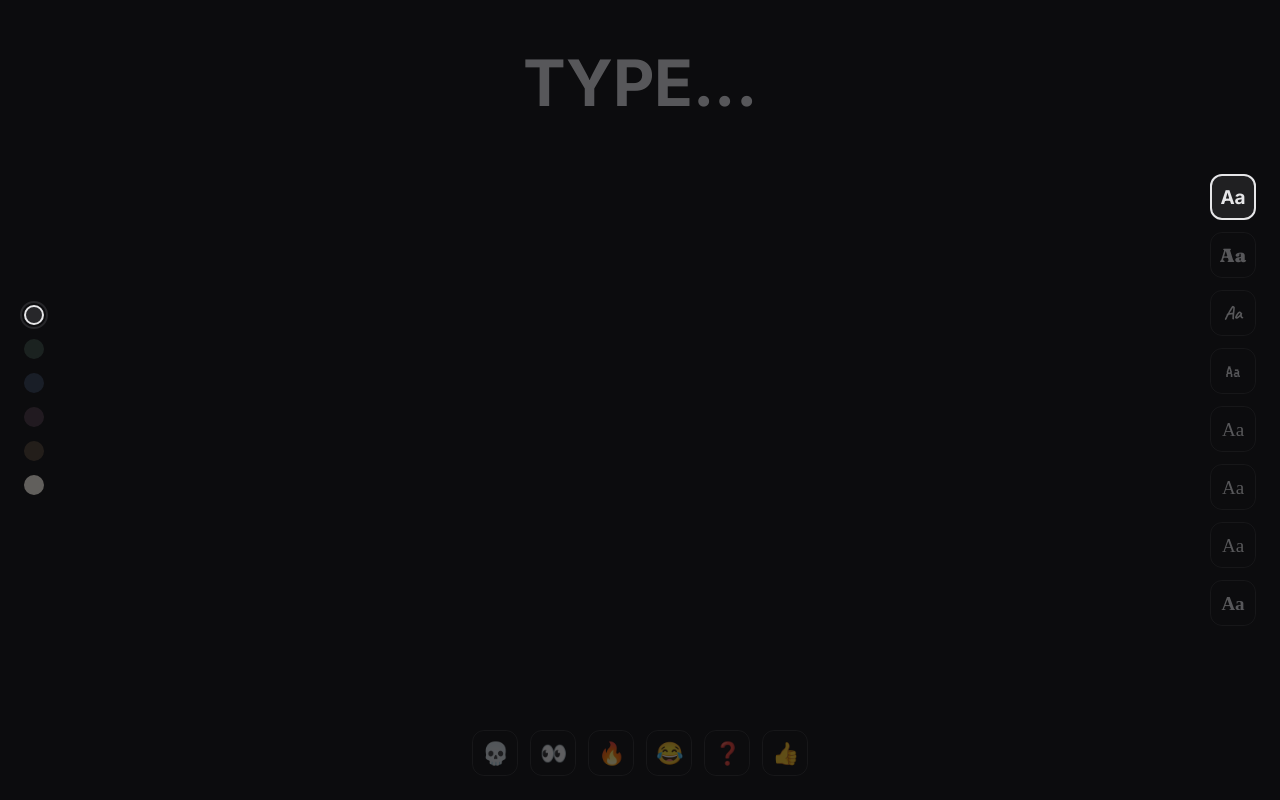
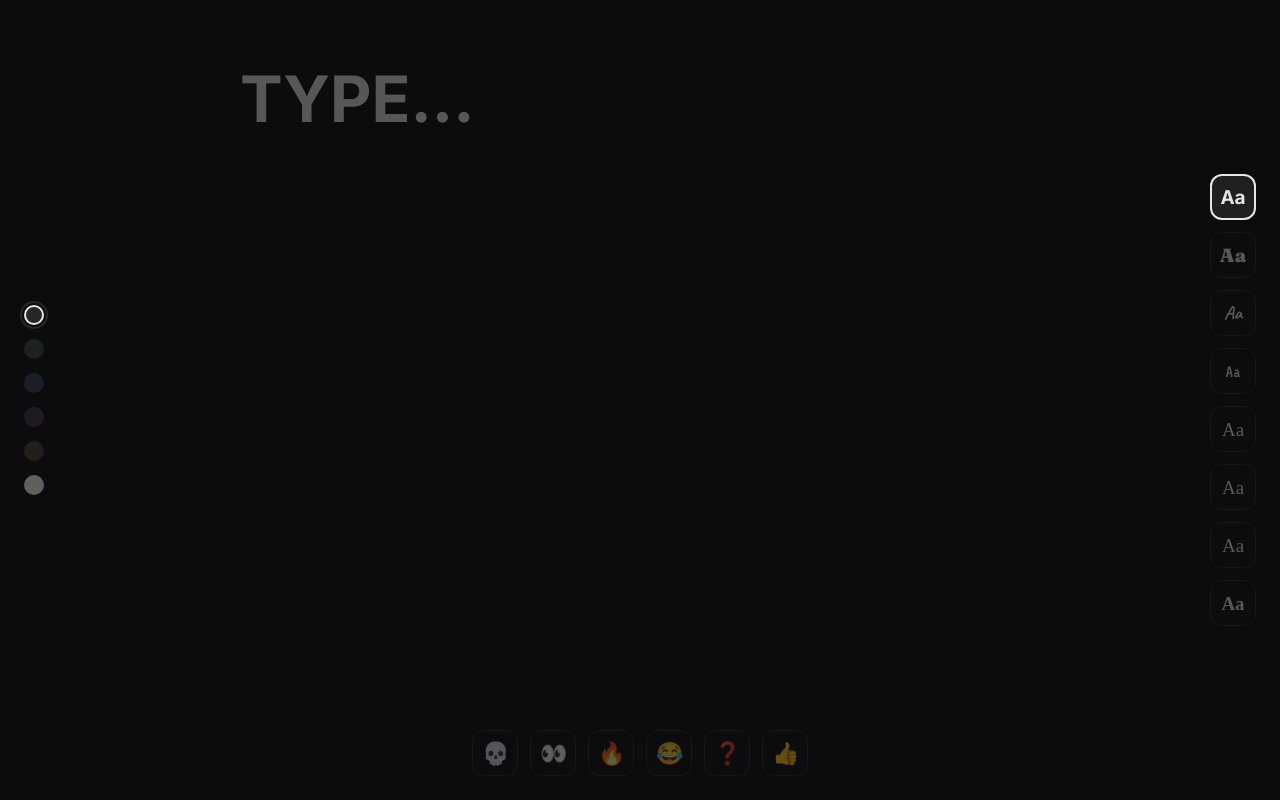
Before and after one commit to Herobread/large-text, a React (Vite) app: page / in a window 1280 px wide. Built offline with nearby package versions, Linux system fonts and the light colour scheme; a web font is replaced by a local one.

Commit message:
animation

```diff
--- a/src/AnimatedTextDisplay.tsx
+++ b/src/AnimatedTextDisplay.tsx
@@ -1,36 +1,46 @@
-import { useEffect } from "react";
+import { useEffect, useState } from "react";
 
 interface AnimatedTextDisplayProps {
   text: string;
 }
 
 export function AnimatedTextDisplay({ text }: AnimatedTextDisplayProps) {
+  const [isPaused, setIsPaused] = useState(false);
+
   useEffect(() => {
-    if (!document.querySelector("style[data-text-anim]")) {
+    setIsPaused(false);
+    const timer = setTimeout(() => {
+      setIsPaused(true);
+    }, 600);
+
+    return () => clearTimeout(timer);
+  }, [text]);
+
+  useEffect(() => {
+    if (!document.querySelector("style[data-word-anim]")) {
       const style = document.createElement("style");
-      style.dataset.textAnim = "true";
+      style.dataset.wordAnim = "true";
       style.textContent = `
-        @keyframes charPop {
+        @keyframes wordLockIn {
           0% {
-            opacity: 0;
-            transform: translateY(16px) scale(0.7) rotate(-4deg);
-            filter: blur(4px);
-          }
-          65% {
-            opacity: 1;
-            transform: translateY(-2px) scale(1.05) rotate(1deg);
-            filter: blur(0);
+            opacity: 0.45;
+            filter: blur(1px);
           }
           100% {
             opacity: 1;
-            transform: translateY(0) scale(1) rotate(0deg);
+            filter: blur(0);
           }
         }
 
-        .anim-char {
-          display: inline-block;
-          animation: charPop 0.22s cubic-bezier(0.175, 0.885, 0.32, 1.275) both;
-          will-change: transform, opacity;
+        .word-locked {
+          display: inline;
+          animation: wordLockIn 0.12s ease-out forwards;
+        }
+
+        .word-active {
+          display: inline;
+          opacity: 0.45;
+          transition: opacity 0.1s ease;
         }
       `;
       document.head.appendChild(style);
@@ -38,19 +48,26 @@ export function AnimatedTextDisplay({ text }: AnimatedTextDisplayProps) {
   }, []);
 
   const displayText = text || "TYPE...";
+  // Split on whitespace boundaries while preserving whitespace sequences exactly
+  const tokens = displayText.match(/\S+|\s+/g) || [];
 
   return (
     <>
-      {displayText.split("").map((char, index) => {
-        if (char === "\n") {
-          return <br key={index} />;
+      {tokens.map((token, index) => {
+        // Render whitespace verbatim to preserve exact word-wrap parity with the textarea
+        if (/^\s+$/.test(token)) {
+          return token;
         }
-        if (char === " ") {
-          return <span key={index}>&nbsp;</span>;
-        }
+
+        const isLastToken = index === tokens.length - 1;
+        const isActive = isLastToken && !isPaused;
+
         return (
-          <span key={`${char}-${index}`} className="anim-char">
-            {char}
+          <span
+            key={`${index}-${token}`}
+            className={isActive ? "word-active" : "word-locked"}
+          >
+            {token}
           </span>
         );
       })}
--- a/src/App.tsx
+++ b/src/App.tsx
@@ -63,7 +63,6 @@ export default function App() {
       *, *::before, *::after { box-sizing: border-box; }
       html, body, #root { margin: 0; padding: 0; width: 100%; height: 100%; overflow: hidden; }
 
-      /* Only reveal foreground text when highlighted */
       textarea::selection {
         background-color: ${theme.text}33;
         color: ${theme.text} !important;
@@ -86,24 +85,27 @@ export default function App() {
     setHasSelection(target.selectionStart !== target.selectionEnd);
   };
 
-  // THE FIX: Both layers share the exact same box model and typography
+  // Centered island capped at 800px, text left-aligned inside
   const sharedTextStyles: React.CSSProperties = {
     position: "absolute",
-    inset: "48px",
-    width: "calc(100% - 96px)",
-    height: "calc(100% - 96px)",
-    margin: 0,
+    top: "64px",
+    bottom: "64px",
+    left: 0,
+    right: 0,
+    width: "calc(100% - 168px)", // clears left/right toolbars
+    maxWidth: "800px", // capped reading column
+    margin: "0 auto", // centers the 800px block
     padding: 0,
     fontFamily: font.family,
     fontWeight: font.weight,
     fontSize: `${fontSize}px`,
     lineHeight: font.lineHeight,
-    textAlign: "center",
+    textAlign: "left",
     whiteSpace: "pre-wrap",
     wordBreak: "break-word",
     border: "none",
     boxSizing: "border-box",
-    overflow: "hidden", // hide scrollbars so metrics match
+    overflow: "hidden",
   };
 
   return (
@@ -148,7 +150,7 @@ export default function App() {
             ...sharedTextStyles,
             pointerEvents: "none",
             color: theme.text,
-            opacity: hasSelection || !text ? 0.35 : 1, // Fades when selecting or empty
+            opacity: hasSelection || !text ? 0.35 : 1,
             transition: "opacity 0.1s ease, color 0.25s ease",
             zIndex: 1,
           }}
@@ -173,8 +175,8 @@ export default function App() {
           style={{
             ...sharedTextStyles,
             backgroundColor: "transparent",
-            color: "transparent", // Text stays invisible normally
-            caretColor: theme.text, // Keeps the native blinking cursor visible!
+            color: "transparent",
+            caretColor: theme.text,
             outline: "none",
             resize: "none",
             zIndex: 2,
--- a/src/useAutoFontSize.ts
+++ b/src/useAutoFontSize.ts
@@ -13,8 +13,9 @@ export function useAutoFontSize(
       const container = containerRef.current;
       if (!container) return;
 
-      const availableWidth = container.clientWidth - 160;
-      const availableHeight = container.clientHeight - 60;
+      // Bound to Math.min with 800px so sizing matches the max-width clamp
+      const availableWidth = Math.min(800, container.clientWidth - 168);
+      const availableHeight = container.clientHeight - 128;
       if (availableWidth <= 0 || availableHeight <= 0) return;
 
       const dummy = document.createElement("div");
@@ -27,6 +28,7 @@ export function useAutoFontSize(
         fontWeight: font.weight,
         lineHeight: `${font.lineHeight}`,
         width: `${availableWidth}px`,
+        textAlign: "left",
       });
       dummy.innerText = text.trim() || "TYPE...";
       document.body.appendChild(dummy);
```
